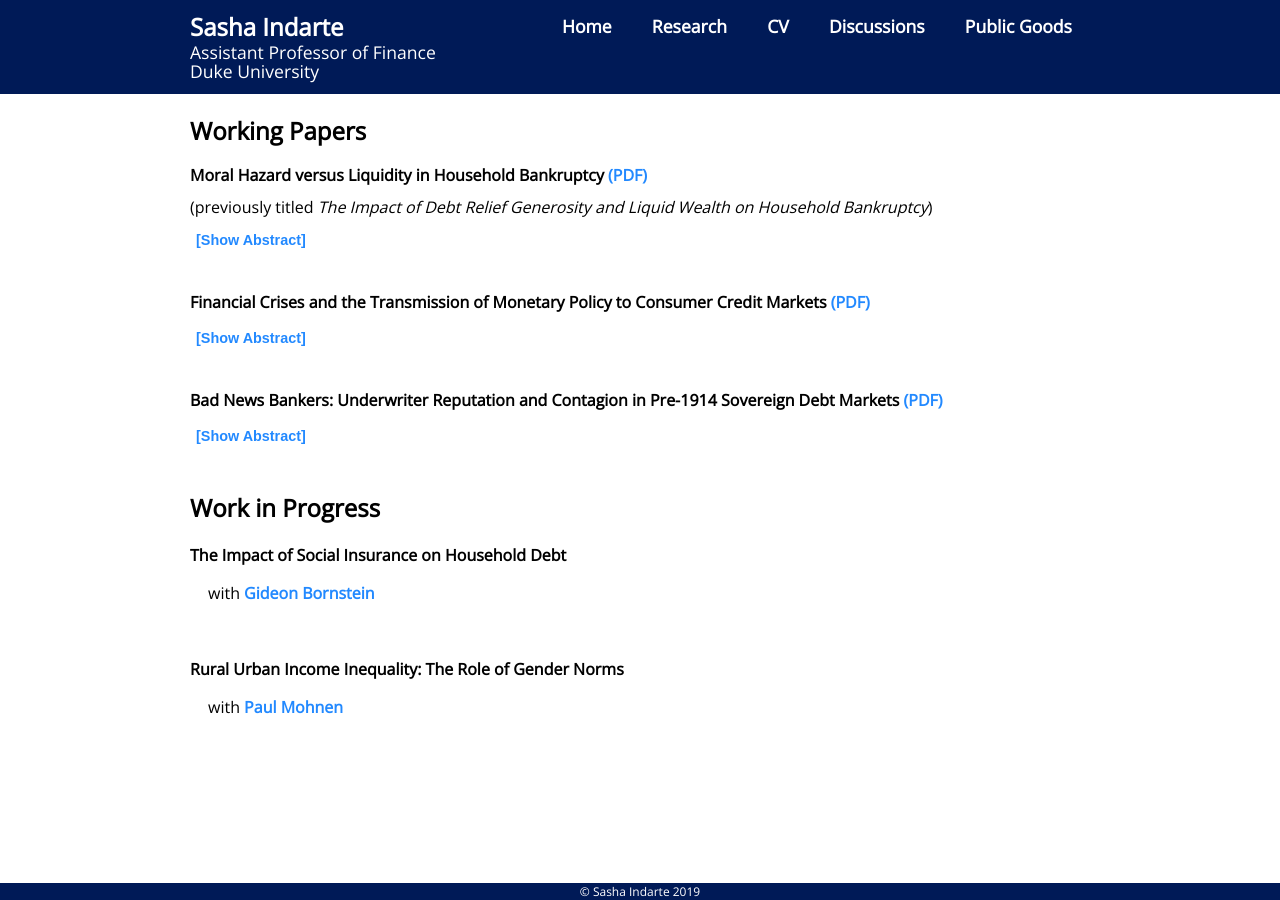
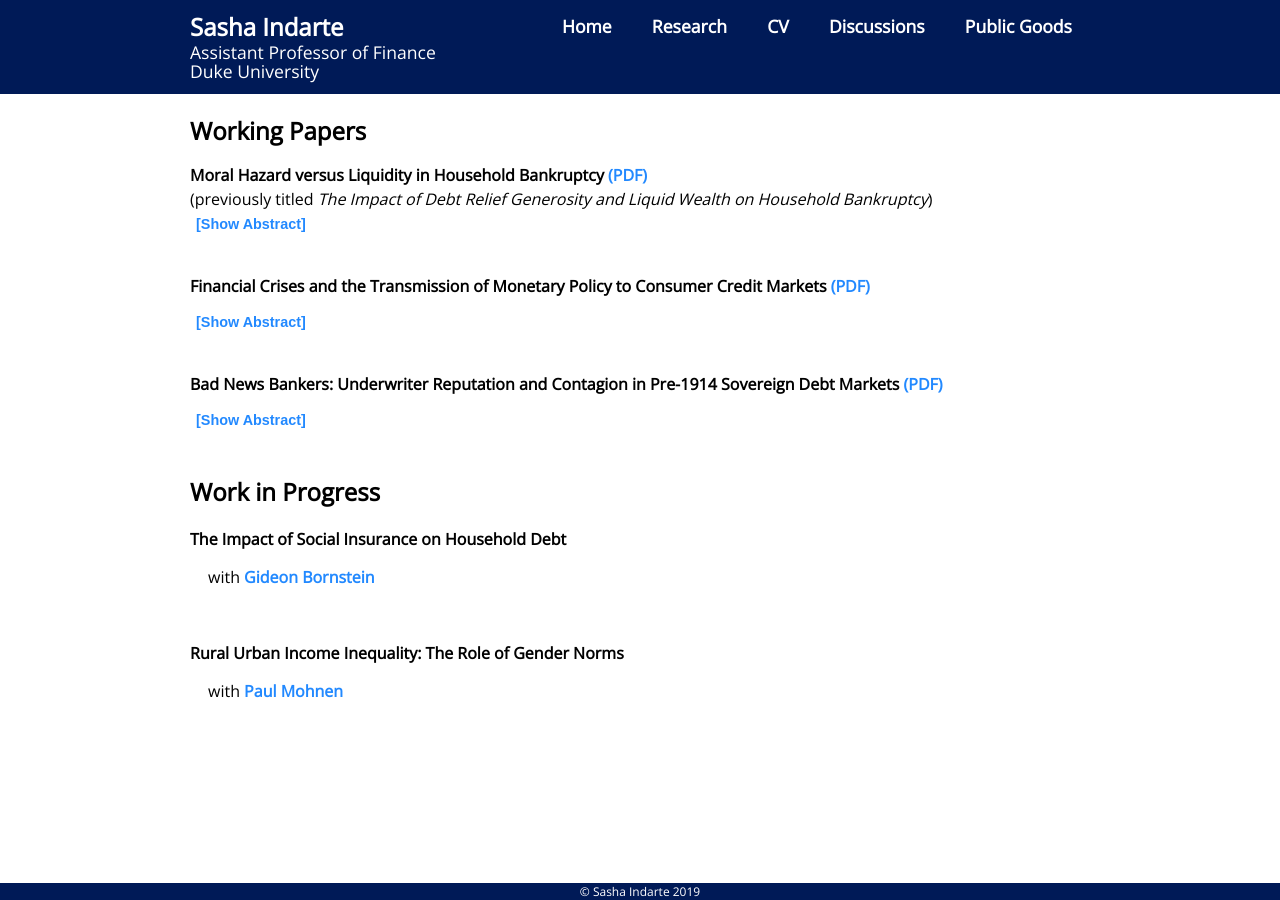
Before and after one commit to sashaindarte/sashaindarte.github.io, a Jekyll site: the page built from research/index.html, in a window 1280 px wide. Built offline with Jekyll 4.4.1, drawn with Linux system fonts in a browser that asks for light colours.

Commit message:
Update index.html

```diff
--- a/research/index.html
+++ b/research/index.html
@@ -8,7 +8,7 @@
 		<h2>Working Papers</h2>
 
 		<p style = "line-height:1;"><b>Moral Hazard versus Liquidity in Household Bankruptcy</b><a href = "/research/si_bk_2020.pdf"> (PDF)</a></p>
-		<p style = "font-size:80%px; line-height:1;">(previously titled <i>The Impact of Debt Relief Generosity and Liquid Wealth on Household Bankruptcy</i>)</p>
+		<p style = "font-size:80%px; line-height:0;">(previously titled <i>The Impact of Debt Relief Generosity and Liquid Wealth on Household Bankruptcy</i>)</p>
 		<button class="accordion"></button>
 		<div class="panel">
 			<p align="justify">
```
